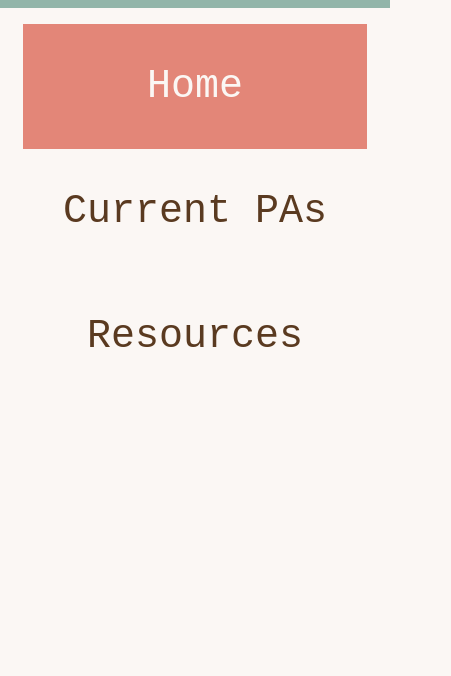
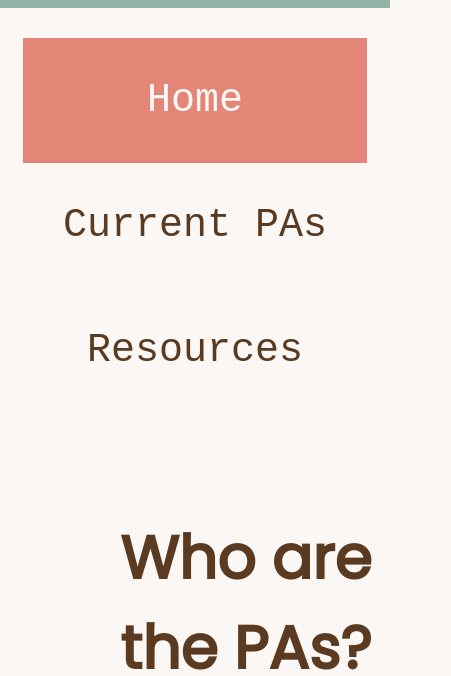
Before and after one commit to mstites/paWebsite, a plain HTML site: page index.html in a window 390 px wide. Shown: the part 168-844 px from the top of the page, 451 px wide, since content can reach past the window. Drawn offline with Linux system fonts and the light colour scheme.

Commit message:
Update mobile compatibility

```diff
--- a/assets/css/style.css
+++ b/assets/css/style.css
@@ -291,7 +291,7 @@ ul {
 
 @media screen and (max-width: 600px) {
   .navbar {
-    height: 250px;
+    height: 110px;
     position: static;
   }
   .navbar ul {
@@ -307,7 +307,7 @@ ul {
 
 @media (hover:none), (hover:on-demand) {
   .navbar {
-    height: 630px;
+    height: 375px;
     position: static;
   }
   .navbar ul {
@@ -319,7 +319,9 @@ ul {
   .navbar li a {
     font-size: 40px;
   }
-
+  body {
+    font-size: 30px;
+  }
   .row {
     width: 90%;
     /* font-size: 40px; */
```
